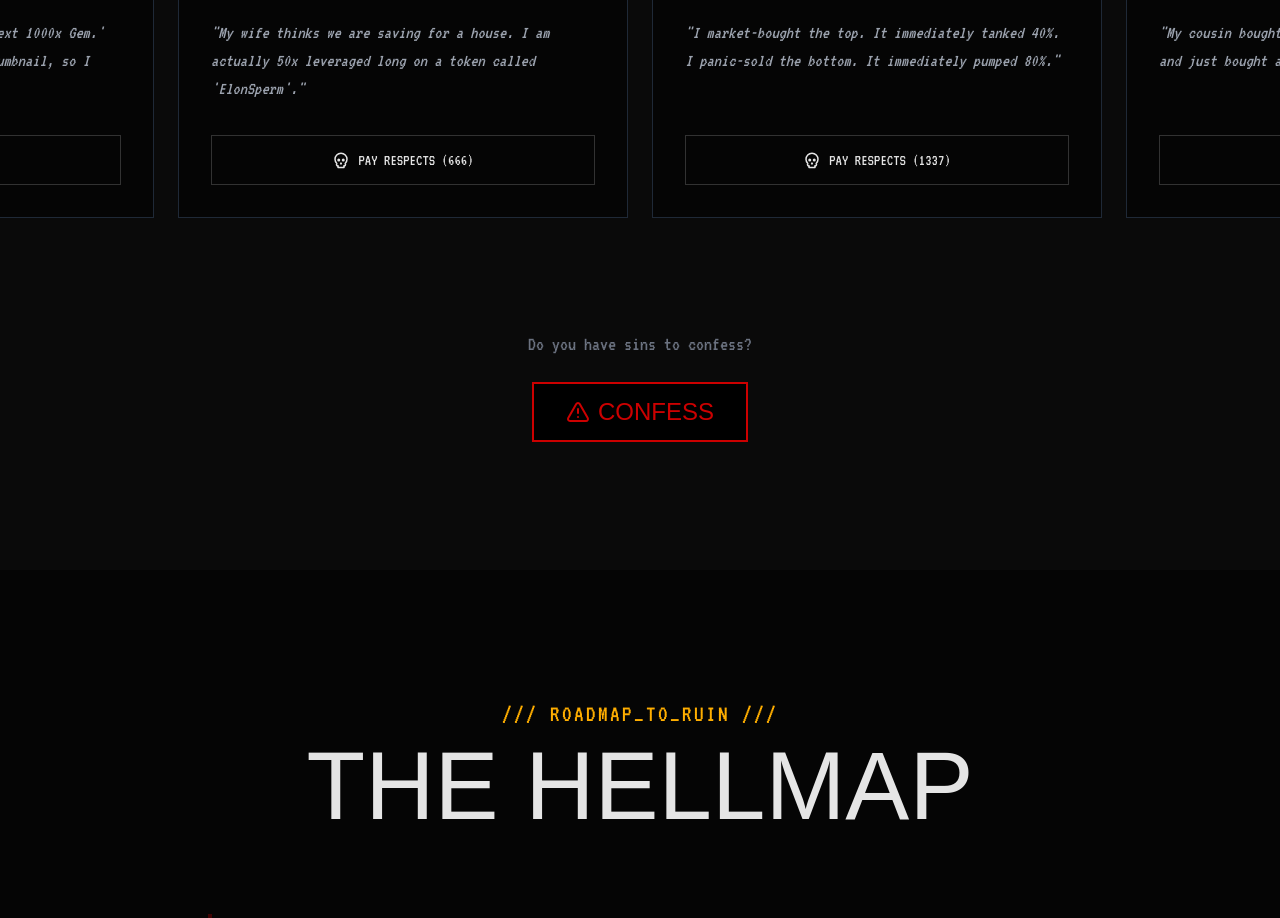
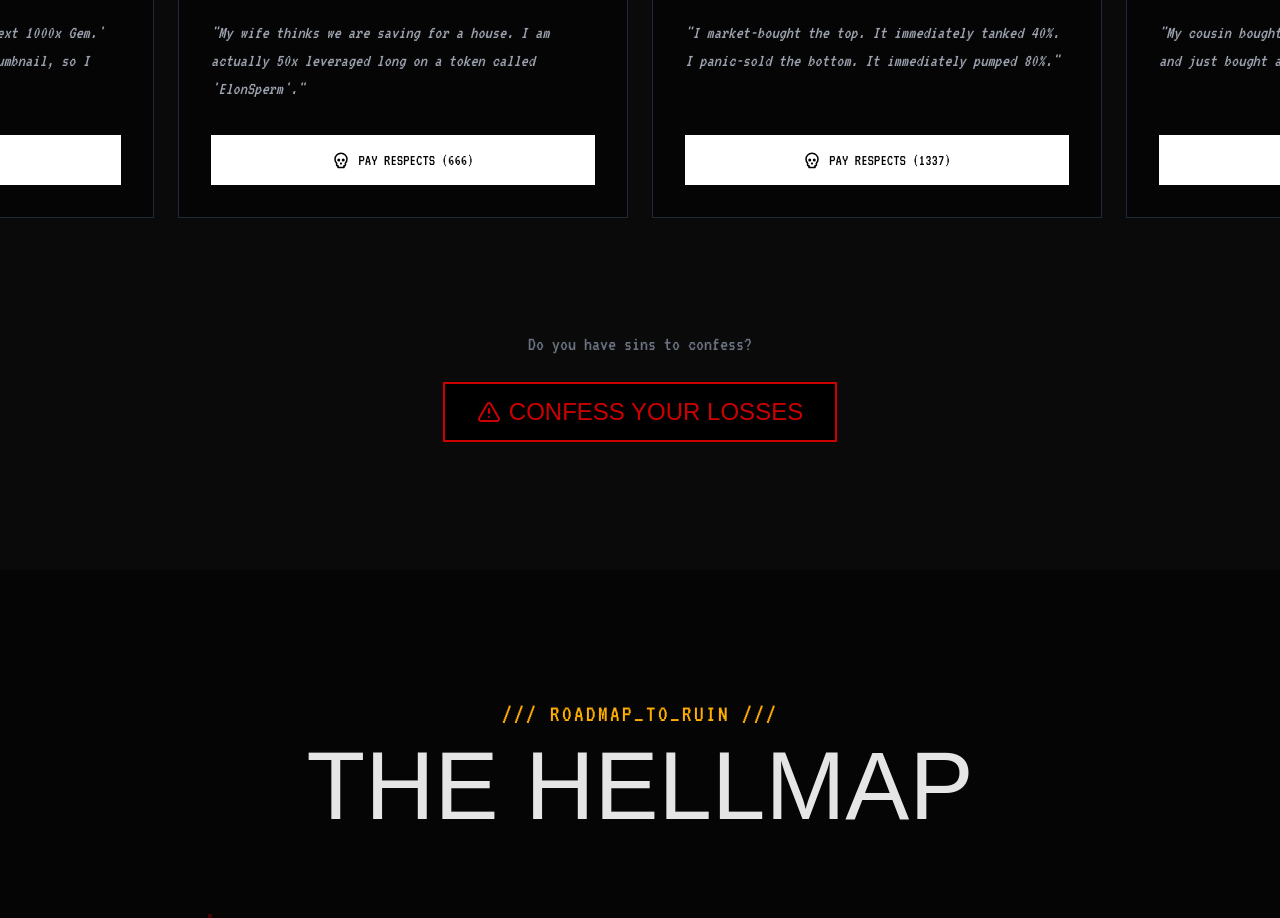
Before and after one commit to Pluviophile84/HELLCOIN, a Next.js app: page / in a window 1280 px wide. Shown: the part 5380-6298 px from the top of the page. Built offline with nearby package versions, Linux system fonts and the light colour scheme; a web font is replaced by a local one.

Commit message:
Update HallOfPain.tsx

```diff
--- a/components/sections/HallOfPain.tsx
+++ b/components/sections/HallOfPain.tsx
@@ -116,7 +116,7 @@ export const HallOfPain = () => {
                   w-full py-3 font-terminal transition-all flex items-center justify-center gap-2 border mt-auto
                   ${isPaid
                     ? "bg-hell-red/20 border-hell-red text-hell-red cursor-default"
-                    : "border-hell-white/20 text-hell-white hover:bg-hell-white hover:text-black active:scale-95 cursor-pointer"
+                    : "bg-white text-black border-white hover:bg-gray-400 hover:border-gray-400 active:scale-95 cursor-pointer"
                   }
                 `}
               >
@@ -144,7 +144,7 @@ export const HallOfPain = () => {
           className="group relative inline-flex items-center gap-2 px-8 py-3 bg-black border-2 border-hell-red text-hell-red font-gothic text-2xl hover:bg-hell-red hover:text-white transition-all active:scale-95"
         >
           <AlertTriangle size={24} />
-          CONFESS
+          CONFESS YOUR LOSSES
         </button>
 
         {/* PRANK ERROR MESSAGE (FIXED POSITON) */}
```
